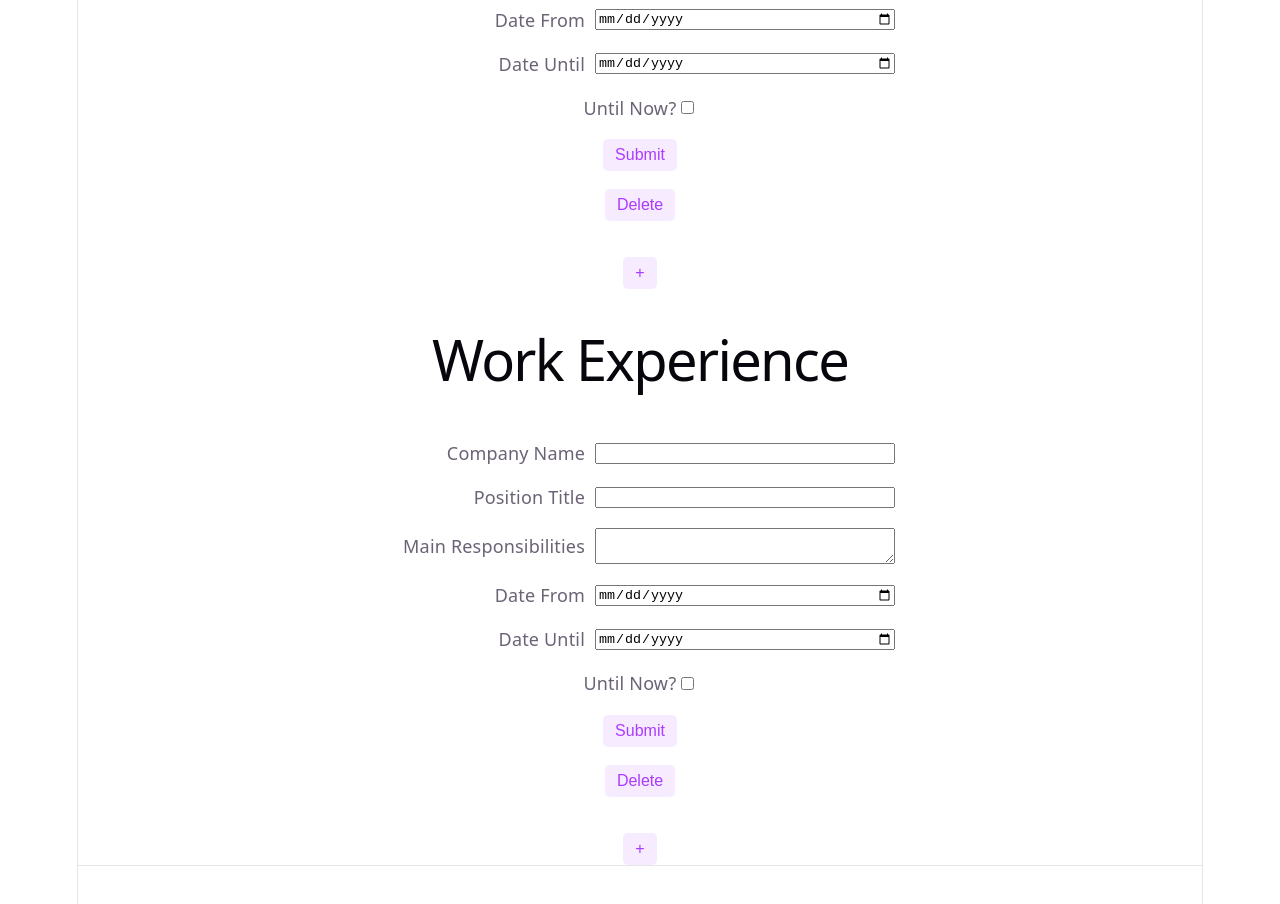
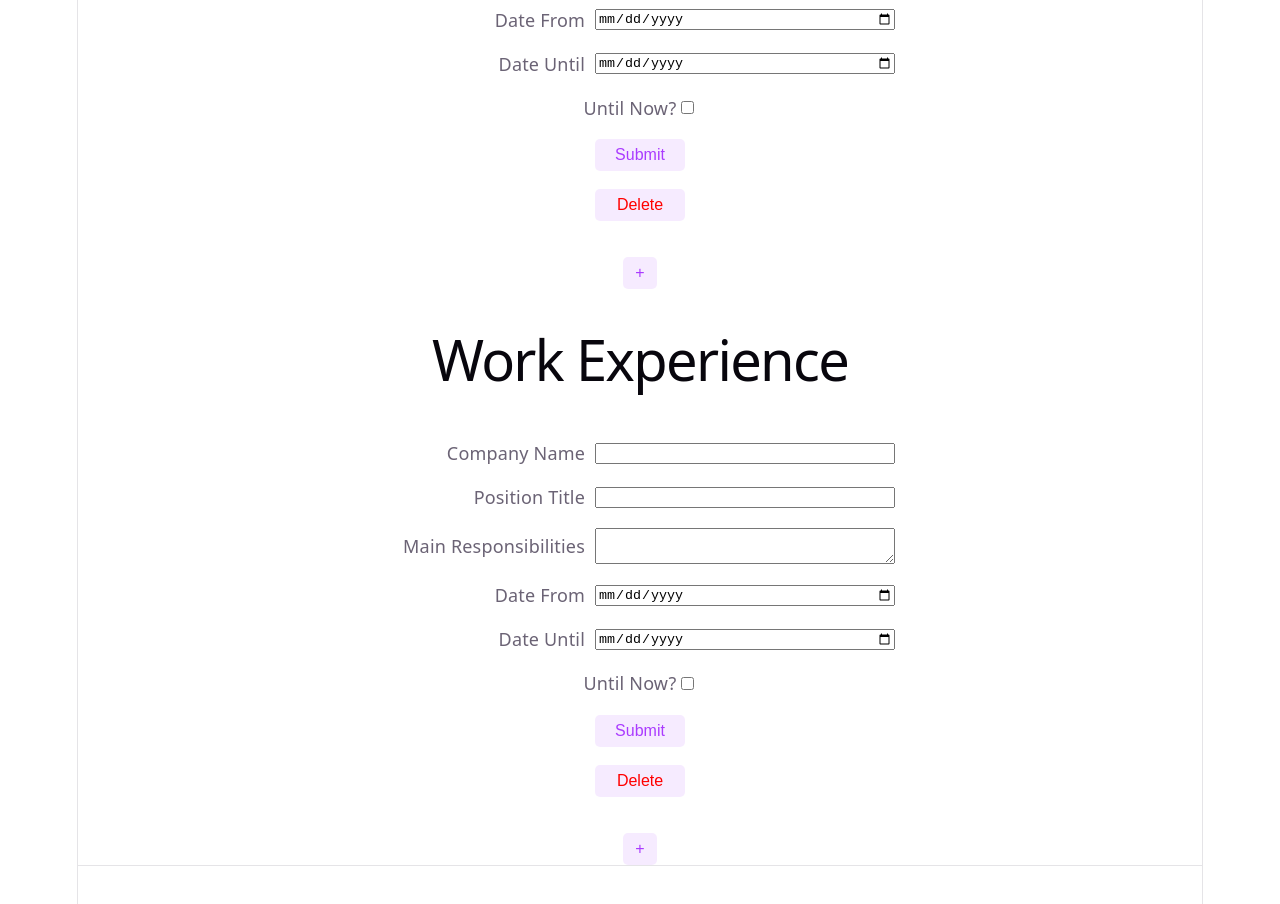
Before and after one commit to nick-x-han/cvapplication-review, a React (Vite) app: page / in a window 1280 px wide. Shown: the part 580-1484 px from the top of the page. Built offline with nearby package versions, Linux system fonts and the light colour scheme.

Commit message:
Apply minor style changes

```diff
--- a/src/Forms.css
+++ b/src/Forms.css
@@ -5,3 +5,12 @@ form {
   flex-direction: column;
   align-items: center;
 }
+
+.delete-button {
+  color: red;
+}
+
+.delete-button, .submit-button {
+  min-width: 5rem;
+  width: fit-content;
+}
--- a/src/Forms.jsx
+++ b/src/Forms.jsx
@@ -1,6 +1,6 @@
 import { useState } from "react";
-import { FormField, TextAreaInput, DateInput } from "./Inputs"
-import "./Forms.css"
+import { FormField, TextAreaInput, DateInput } from "./Inputs";
+import "./Forms.css";
 
 function validateForm(form) {
   const inputs = form.querySelectorAll("input, textarea, select");
@@ -43,7 +43,7 @@ function GeneralForm() {
         type="tel"
         isEditing={isEditing}
       ></FormField>
-      <button type="submit">{isEditing ? "Submit" : "Edit"}</button>
+      <button type="submit" className="submit-button">{isEditing ? "Submit" : "Edit"}</button>
     </form>
   );
 }
@@ -77,8 +77,12 @@ function EducationForm({ deleteForm, uuid }) {
       ></FormField>
       <DateInput isEditing={isEditing}></DateInput>
 
-      <button type="submit">{isEditing ? "Submit" : "Edit"}</button>
-      <button onClick={() => deleteForm(uuid)} type="button">
+      <button type="submit" className="submit-button">{isEditing ? "Submit" : "Edit"}</button>
+      <button
+        onClick={() => deleteForm(uuid)}
+        type="button"
+        className="delete-button"
+      >
         Delete
       </button>
     </form>
@@ -119,12 +123,16 @@ function WorkForm({ deleteForm, uuid }) {
       ></TextAreaInput>
       <DateInput isEditing={isEditing}></DateInput>
 
-      <button type="submit">{isEditing ? "Submit" : "Edit"}</button>
-      <button onClick={() => deleteForm(uuid)} type="button">
+      <button type="submit" className="submit-button">{isEditing ? "Submit" : "Edit"}</button>
+      <button
+        onClick={() => deleteForm(uuid)}
+        type="button"
+        className="delete-button"
+      >
         Delete
       </button>
     </form>
   );
 }
 
-export { GeneralForm, EducationForm, WorkForm }
+export { GeneralForm, EducationForm, WorkForm };
--- a/src/Section.jsx
+++ b/src/Section.jsx
@@ -31,7 +31,7 @@ function EducationSection() {
           return <EducationForm key={id} deleteForm={deleteForm} uuid={id}></EducationForm>;
         })}
       </ul>
-      <button onClick={() => addForm()} type="button">
+      <button onClick={() => addForm()} type="button" className="add-form-button">
         +
       </button>
     </section>
@@ -58,7 +58,7 @@ function WorkSection() {
           return <WorkForm key={id} deleteForm={deleteForm} uuid={id}></WorkForm>;
         })}
       </ul>
-      <button onClick={() => addForm()} type="button">
+      <button onClick={() => addForm()} type="button" className="add-form-button">
         +
       </button>
     </section>
```
